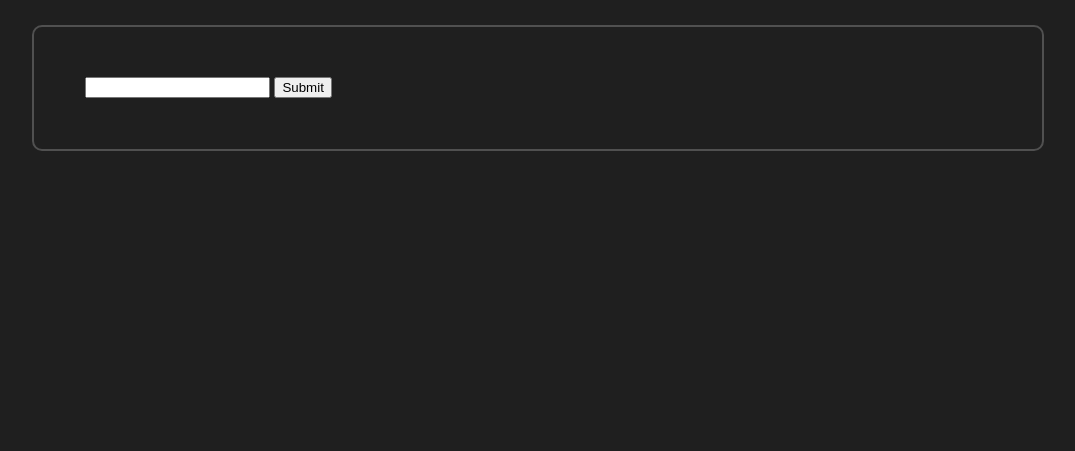
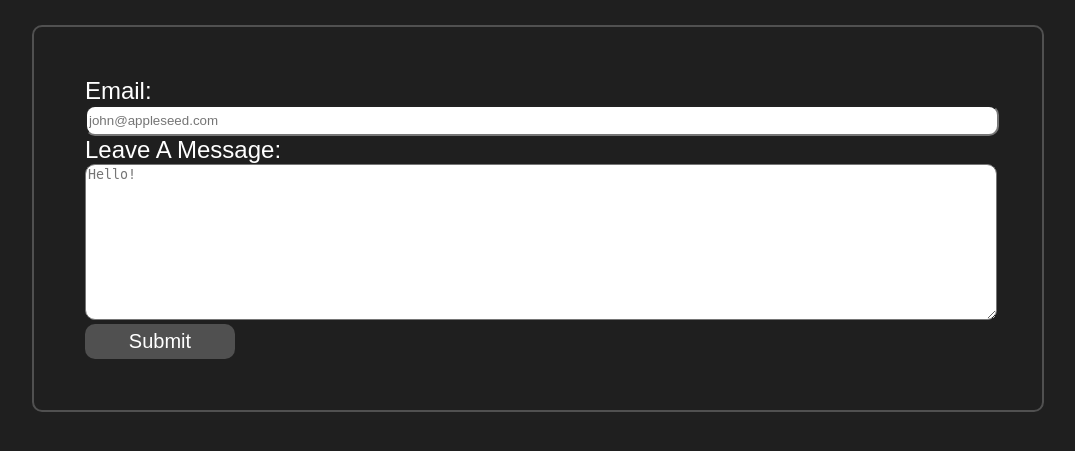
Before and after one commit to mikojimnz/DIG3134C, a PHP site: page /contact.php in a window 1280 px wide. Shown: the part 275-726 px from the top of the page, without its empty margins (102-1177 px from the left). Run offline with PHP 8.4, Linux system fonts and the light colour scheme.

Commit message:
Complete Project 1

```diff
--- a/Project 1/contact.php
+++ b/Project 1/contact.php
@@ -16,14 +16,40 @@
 <body>
     <div class="content">
         <?php
+            // Include header template
             $title = 'Contact';
             include 'header.php';
         ?>
         <div class="body">
-            <form action="" method="post">
-                <input type="email" name="email">
+            <!-- Contact Form -->
+            <form action="<?php echo $_SERVER['PHP_SELF'];?>" method="post" name="contact">
+                <label for="email">Email:</label>
+                <input type="email" id="email" name="email" placeholder="john@appleseed.com" required>
+                <label for="comment">Leave A Message:</label>
+                <textarea id="message" name="message" placeholder="Hello!"></textarea>
                 <button type="submit">Submit</button>
             </form>
+        </div>
+        <div>
+            <?php
+                // Form Results Output
+                if ($_SERVER["REQUEST_METHOD"] == "POST") {
+                    $email = $_POST['email'];
+
+                    if (!empty($email)) {
+                        echo "<p>Your email is: {$email}!</p>";
+                    }
+
+                    // Check if message is empty
+                    if (empty($_POST['message'])) {
+                        $msg = "<i>None</i>";
+                    } else {
+                        $msg = $_POST['message'];
+                    }
+
+                    echo "<p>Your comment was: \"{$msg}\"</p>";
+                }
+            ?>
         </div>
     </div>
 </body>
--- a/Project 1/css/styles.css
+++ b/Project 1/css/styles.css
@@ -8,6 +8,21 @@ body {
   color: #fff;
   font-family: "Raleway", sans-serif; }
 
+button {
+  background-color: #505050;
+  border: none;
+  border-radius: 10px;
+  color: #fff;
+  font-size: 20px;
+  height: 35px;
+  width: 150px; }
+
+/* Button style */
+button:hover {
+  background-color: #e0a900;
+  color: #000; }
+
+/* Title style */
 h1,
 h2 {
   display: block; }
@@ -18,6 +33,16 @@ header {
   border-bottom: #e0a900 solid 2px;
   border-radius: 10px 10px 0 0;
   padding: 25px 10% 25px 10%; }
+
+/* Form input style */
+input {
+  border-radius: 10px;
+  height: 25px;
+  width: 100%; }
+
+/*  Form label style */
+label {
+  font-size: 24px; }
 
 /* Navigation styling*/
 nav {
@@ -46,6 +71,12 @@ nav a.active {
   background-color: #e0a900;
   color: #fff; }
 
+/* Form textarea style */
+textarea {
+  border-radius: 10px;
+  height: 150px;
+  width: 100%; }
+
 /* Body content padding */
 .body {
   border: #505050 solid 2px;
--- a/Project 1/css/styles.scss
+++ b/Project 1/css/styles.scss
@@ -13,6 +13,23 @@ body {
     font-family: "Raleway", sans-serif;
 }
 
+button {
+    background-color: $itemColor;
+    border: none;
+    border-radius: $borderRadius;
+    color: $primaryFontColor;
+    font-size: 20px;
+    height: 35px;
+    width: 150px;
+}
+
+/* Button style */
+button:hover {
+    background-color: $accentFontColor;
+    color: #000;
+}
+
+/* Title style */
 h1,
 h2 {
     display: block;
@@ -24,6 +41,18 @@ header {
     border-bottom: $accentFontColor solid 2px;
     border-radius: $borderRadius $borderRadius 0 0;
     padding: $verticalPadding $contentPadding $verticalPadding $contentPadding;
+}
+
+/* Form input style */
+input {
+    border-radius: $borderRadius;
+    height: 25px;
+    width: 100%;
+}
+
+/*  Form label style */
+label {
+    font-size: 24px;
 }
 
 /* Navigation styling*/
@@ -57,6 +86,13 @@ nav a.active {
     color: $primaryFontColor;
 }
 
+/* Form textarea style */
+textarea {
+    border-radius: $borderRadius;
+    height: 150px;
+    width: 100%;
+}
+
 /* Body content padding */
 .body {
     border: $itemColor solid 2px;
--- a/Project 1/index.php
+++ b/Project 1/index.php
@@ -16,11 +16,13 @@
 <body>
     <div class="content">
         <?php
+            // Include header template
             $title = 'Home';
             include 'header.php';
         ?>
         <div class="body">
             <?php
+                // Output body content
                 foreach(file("paragraphs.txt") as $line) {
                     echo "<p>$line</p>";
                 }
```
Also changed, not shown: 3 other files.
